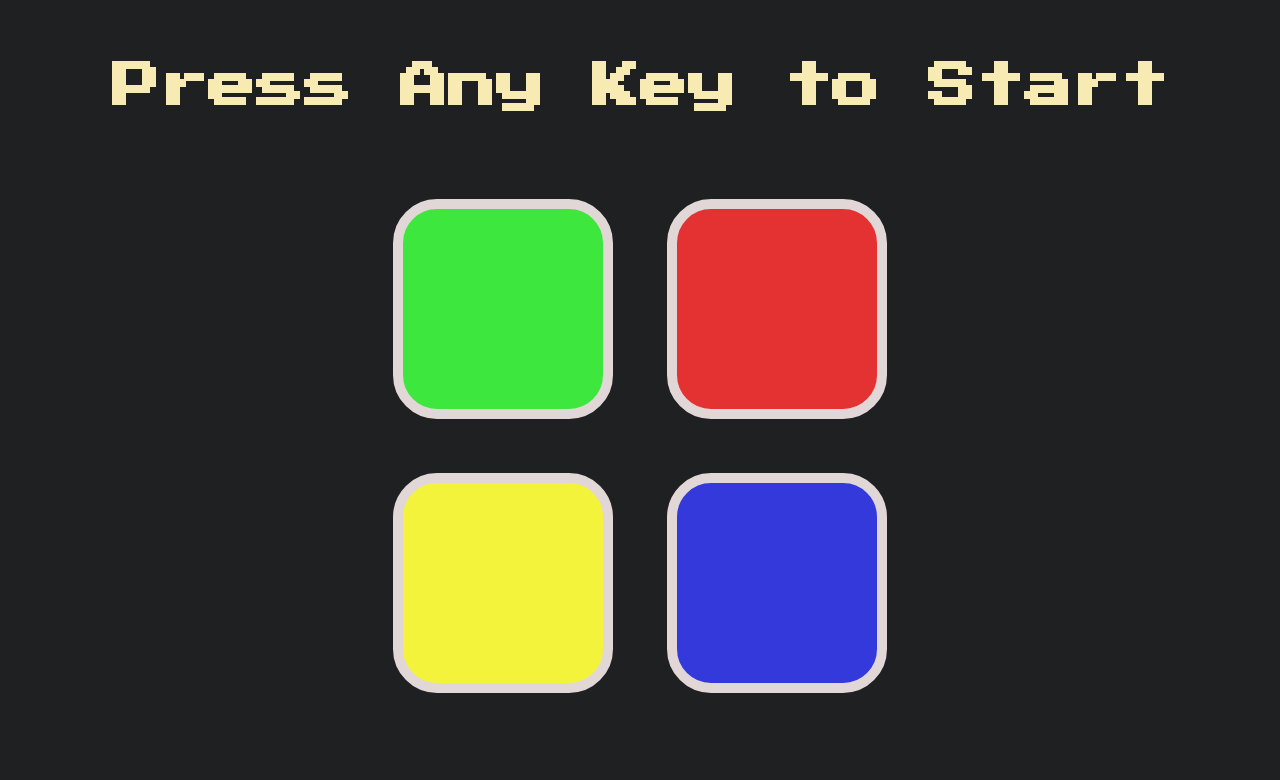
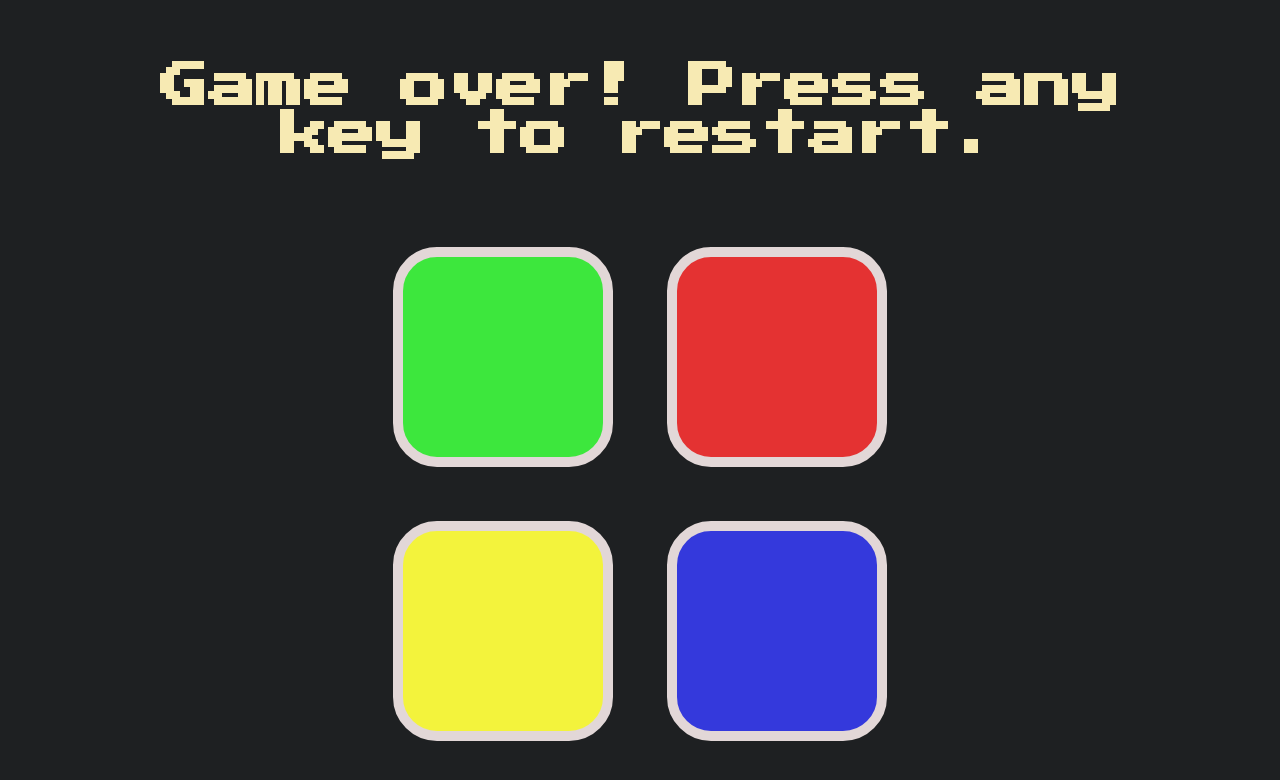
Before and after one commit to mikaelaliwanag/Simon-game, a plain HTML site: page index.html in a window 1280 px wide. Both pictures are taken after a click on the element 503 px from the left and 309 px from the top of the page. Drawn offline with nearby package versions, Linux system fonts and the light colour scheme.

Commit message:
Added game over style and sound. Added function that restarts game.

```diff
--- a/game.js
+++ b/game.js
@@ -1,13 +1,16 @@
 var buttonColors = ["red", "blue", "green", "yellow"];
 var gamePattern = [];
 var userClickedPattern = [];
+var started = true;
 var level = 0;
 
 //keypress event that starts game
-$(document).one("keydown", function() {
-
-    $("#level-title").text("Level " + level);
-    nextSequence();
+$(document).keypress(function() {
+  if(started) {
+       $("#level-title").text("Level " + level);
+       nextSequence();
+       started = false;
+     }
 });
 
 //on click function that stores user clicked button pattern
@@ -35,6 +38,15 @@ function checkAnswer(currentLevel) {
 
     } else {
 
+        var audio = new Audio("sounds/wrong.mp3");
+        audio.play();
+
+        $("body").addClass("game-over");
+        setTimeout(function() {
+            $("body").removeClass("game-over");
+        }, 200);
+
+        startOver();
     }
 }
 
@@ -73,3 +85,11 @@ function animateButton(currentColor) {
     }, 100);
 
 }
+
+function startOver() {
+    level = 0;
+    gamePattern = [];
+    started = true;
+
+    $("#level-title").text("Game over! Press any key to restart.")
+}
--- a/styles.css
+++ b/styles.css
@@ -27,7 +27,7 @@ body {
 }
 
 .game-over {
-  background-color: #e43232;
+  background-color: #e23a3a;
   opacity: 0.8;
 }
 
```
Also changed, not shown: index.html (+1 -1 lines).
